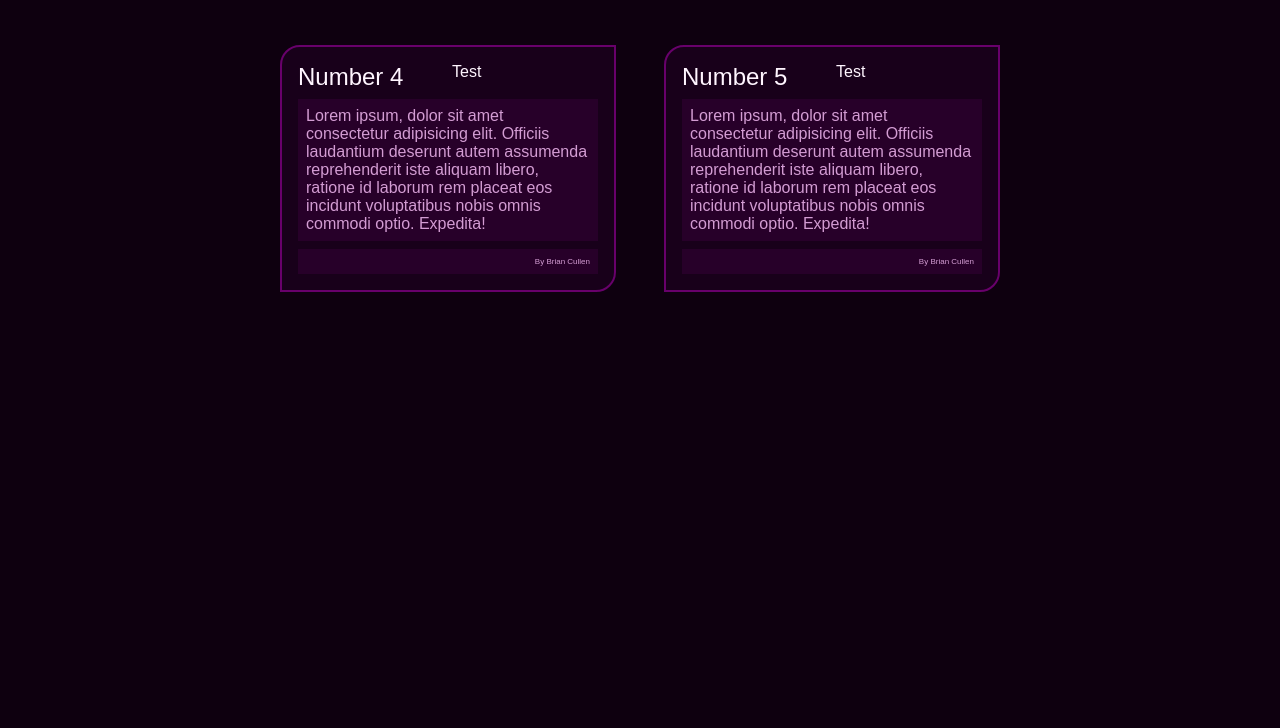
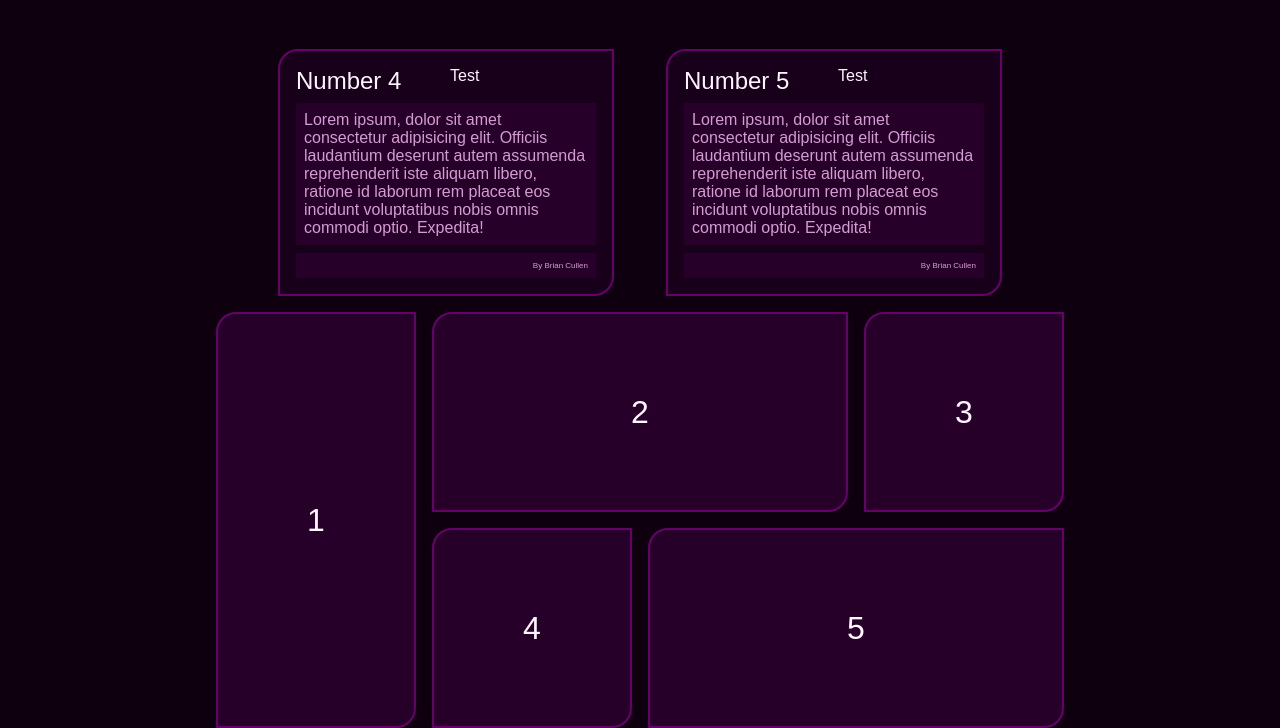
Before and after one commit to RebornCube/brian-cullen-website, a plain HTML site: page test_colours.html in a window 1280 px wide. Shown: the part 580-1308 px from the top of the page. Before the commit the page ends 888 px from the top, so only its background shows below. Drawn offline with Linux system fonts and the light colour scheme.

Commit message:
added "bento" grid

```diff
--- a/style.css
+++ b/style.css
@@ -35,13 +35,6 @@ body {
   color: var(--text);
 }
 
-.card-area {
-  display: flex;
-  flex-wrap: wrap;
-  justify-content: center;
-  gap: 1em;
-}
-
 .container {
   padding: 20px;
   border: 2px dashed #ff9800;
@@ -72,6 +65,14 @@ nav a {
 nav a:hover {
   text-decoration: underline;
   color: var(--secondary);
+}
+
+.card-area {
+  display: flex;
+  flex-wrap: wrap;
+  justify-content: center;
+  gap: 20px;
+  align-content: center;
 }
 
 .card {  display: grid;
@@ -141,6 +142,36 @@ nav a:hover {
   font-size: 0.5em;
 }
 
+.bento {
+  display: grid;
+  grid-template-columns: 200px 200px 200px 200px;
+  grid-template-rows: 200px 200px;
+  gap: 1em;
+  grid-template-areas:
+    "box1 box2 box2 box3"
+    "box1 box4 box5 box5";
+
+}
+
+/* Common styles for all boxes in bento*/
+.box {
+  background-color: var(--bg-light);
+  border: 2px solid var(--border);
+  border-radius: var(--border-radius);
+  display: flex;
+  justify-content: center;
+  align-items: center;
+  font-size: 2rem;
+  color: var(--text);
+}
+
+/* Specific styles for each box in bento*/
+.box1 { grid-area: box1; }
+.box2 { grid-area: box2; }
+.box3 { grid-area: box3; }
+.box4 { grid-area: box4; }
+.box5 { grid-area: box5; }
+
 @media (max-width: 1000px) {
   .Video iframe {
     height: 200px;
--- a/test_colours.html
+++ b/test_colours.html
@@ -86,6 +86,14 @@
             </div>
         </div>
     </div>
+    <div class="bento">
+        <div class="box box1">1</div>
+        <div class="box box2">2</div>
+        <div class="box box3">3</div>
+        <div class="box box4">4</div>
+        <div class="box box5">5</div>
+
+    </div>
 
 </body>
 </html>
```
